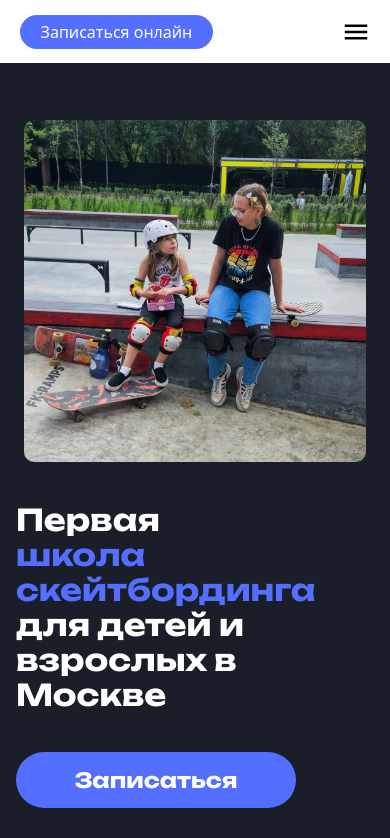
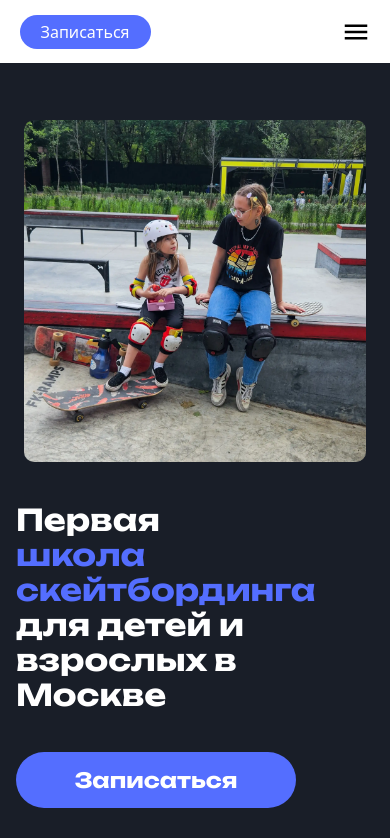
Before and after one commit to PolarView/skate-school-3.0, a Next.js app: page / in a window 390 px wide. Shown: the top 838 px of the page. Built offline with nearby package versions, Linux system fonts and the light colour scheme.

Commit message:
enroll online changed to enroll on mobile navbar with opening popup, buker address was changed + tg link was changed

```diff
--- a/src/app/components/Bunker.js
+++ b/src/app/components/Bunker.js
@@ -98,8 +98,8 @@ const Bunker = () => {
                 <span className="text-[50px] font-['Unbounded'] font-semibold text-[#191E28]">
                   Bunker
                 </span>
-                <span className="text-[27px] max-[450px]:text-[24px] font-['Roboto'] font-normal text-[#191E28]">
-                  Ленинградский просп. 37
+                <span className="text-[27px] max-[450px]:text-[24px] max-[380px]:text-[21px]  font-['Roboto'] font-normal text-[#191E28]">
+                  Ленинградский просп. 37, к3
                 </span>
               </div>
               <div className="flex flex-col items-start gap-y-3 max-[500px]:gap-y-2">
--- a/src/app/components/Footer.js
+++ b/src/app/components/Footer.js
@@ -64,7 +64,7 @@ const Footer = () => {
                 </div>
               </Link>
 
-              <Link href="https://t.me/Schoolskate">
+              <Link href="https://t.me/schoolskate_admin">
                 <div>
                   <FaTelegram color="blue" fontSize={45} />
                 </div>
--- a/src/app/components/Navbar.js
+++ b/src/app/components/Navbar.js
@@ -4,10 +4,14 @@ import { IoMdMenu } from "react-icons/io";
 import { Link } from "react-scroll";
 import NextLink from "next/link";
 import { motion, AnimatePresence } from "framer-motion";
+import EnrollPopup from "./popups/EnrollPopup";
 
 const Navbar = () => {
   const [isMenuOpen, setIsMenuOpen] = useState(false);
+  const [isEnrollPopupOpen, setIsEnrollPopupOpen] = useState(false);
   return (
+    <>
+      {isEnrollPopupOpen && <EnrollPopup setIsEnrollPopupOpen={setIsEnrollPopupOpen} />}
       <nav className="flex w-full fixed top-0  left-0 z-[9999] bg-white 2xl:px-[20px] py-[15px] md:h-[108px] h-[63px] justify-center items-center">
         <div className="w-[90%] max-w-[1400px] h-[58px] flex items-center justify-between">
           <NextLink href="/">
@@ -150,11 +154,11 @@ const Navbar = () => {
             </NextLink>
           </div>
           <div className="w-full flex min-[1042px]:hidden items-center justify-between">
-          <NextLink href="/enroll-ykl">
-            <button className="max-w-[200px]  flex items-center justify-start  h-[42px] max-[420px]:h-[32px] min-[1042px]:hidden  border rounded-[40px] text-white  px-5 min-[1288px]:py-2 py-4 bg-[#546EFF] hover:bg-primaryHovered">
-              <span>Записаться онлайн</span>
+            <button
+              onClick={() => setIsEnrollPopupOpen(true)}
+              className="max-w-[200px]  flex items-center justify-start  h-[42px] max-[420px]:h-[32px] min-[1042px]:hidden  border rounded-[40px] text-white  px-5 min-[1288px]:py-2 py-4 bg-[#546EFF] hover:bg-primaryHovered">
+              <span>Записаться</span>
             </button>
-          </NextLink>
 
             <button onClick={() => setIsMenuOpen(true)}>
               <IoMdMenu className="block text-3xl min-[1042px]:hidden" />
@@ -329,7 +333,7 @@ const Navbar = () => {
                       </NextLink>
                     </div>
                     <div>
-                    <NextLink href="https://t.me/Schoolskate">
+                      <NextLink href="https://t.me/schoolskate_admin">
                         <svg
                           width="41"
                           height="41"
@@ -883,6 +887,7 @@ const Navbar = () => {
           )}
         </div>
       </nav>
+    </>
   );
 };
 
--- a/src/app/components/popups/EnrollPopup.js
+++ b/src/app/components/popups/EnrollPopup.js
@@ -56,7 +56,7 @@ const EnrollPopup = ({ setIsEnrollPopupOpen }) => {
               <button className="flex items-center justify-center max-[700px]:w-[90%] w-[47%] gap-x-2 max-w-[575px] h-[66px] max-[500px]:h-[50px] bg-[#546EFF] px-[32px] py-4 rounded-[96px]">
                 <Link
                   className="flex items-center justify-center max-[700px]:w-[90%] w-[47%] gap-x-2 max-w-[575px] h-[66px] max-[500px]:h-[50px] bg-[#546EFF] px-[32px] py-4 rounded-[96px]"
-                  href="https://t.me/Schoolskate">
+                  href="https://t.me/schoolskate_admin">
                   <div>
                     <svg
                       width="17"
```
Also changed, not shown: src/app/components/Preview.js (+0 -30 lines). Lines whose indentation alone changed are shown as unchanged.
